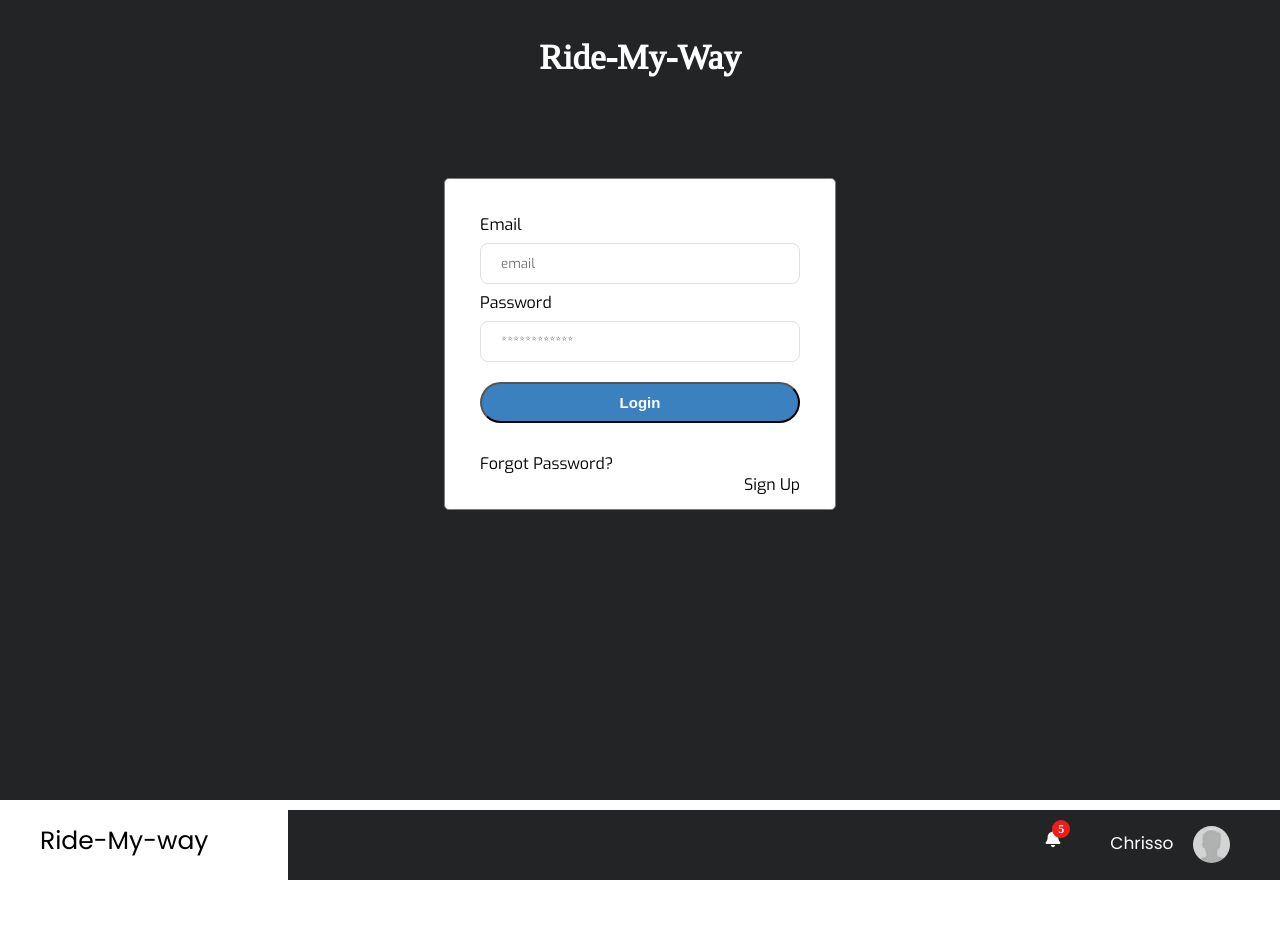
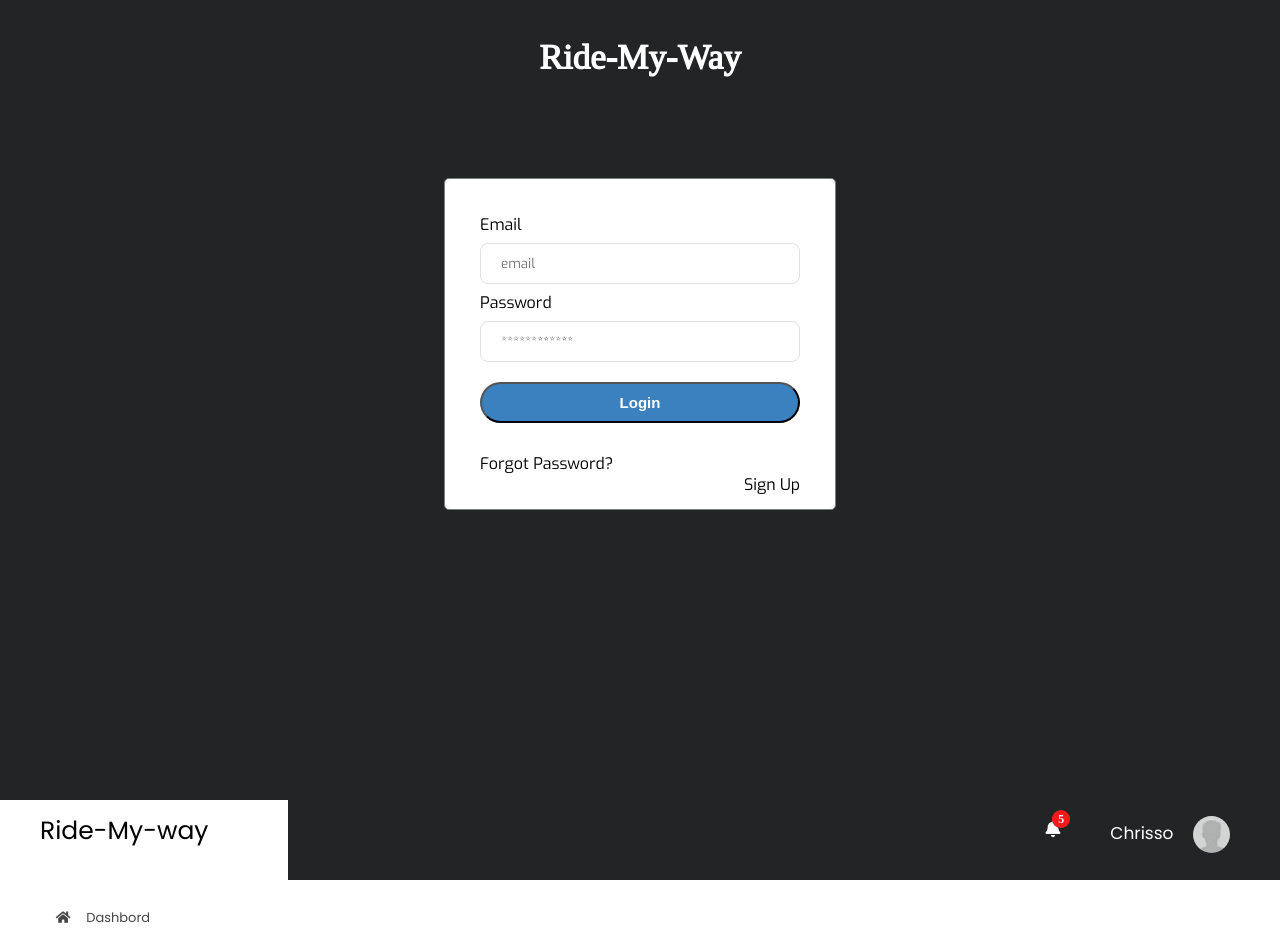
Before and after one commit to chrisoemma/ride-my-way, a React (Create React App) app in the folder front-end/: page / in a window 1280 px wide. Shown: the top 952 px of the page. Before the commit the page ends 880 px from the top, so only its background shows below. Built offline with nearby package versions, Linux system fonts and the light colour scheme.

Commit message:
Add sidebar with styles

```diff
--- a/front-end/src/App.css
+++ b/front-end/src/App.css
@@ -111,7 +111,7 @@ input[type="password"],
 }
 
 .navbar header nav ul {
-  margin: 10px auto;
+  margin: 0 auto;
   list-style-type: none;
   overflow: hidden;
   z-index: 100;
@@ -175,6 +175,36 @@ input[type="password"],
   box-shadow: 0 0 1px #333;
 }
 
+.sidebar {
+  height: 100%;
+  width: 23%;
+  z-index: 1;
+  left: 0;
+  position: absolute;
+  overflow-x: hidden;
+  padding-top: 16px;
+}
+
+.sidebar a {
+  padding-left: 40px;
+  text-decoration: none;
+  font-size: 13px;
+  color: #464646;
+  display: block;
+  font-family: "Poppins", sans-serif;
+  margin-bottom: 15px;
+}
+
+.sidebar a i {
+  margin: 15px;
+}
+
+.sidebar a:hover {
+  background-color: #f7fcfd;
+  padding-left: 35px;
+  color: rgb(74, 74, 247);
+}
+
 /* .navbar header nav ul .brand {
   width: 80%;
   float: right;
--- /dev/null
+++ b/front-end/src/components/layouts/Sidenav.js
@@ -0,0 +1,15 @@
+import React, { Component } from 'react'
+
+export class Sidenav extends Component {
+    render() {
+        return (
+            <div className="sidebar">
+                <a href="#home"><i className="fa fa-fw fa-home"></i>Dashbord</a>
+                <a href="#services"><i className="fa fa-fw fa-wrench"></i> Settings</a>
+            </div>
+
+        )
+    }
+}
+
+export default Sidenav
--- a/front-end/src/components/profile/Profile.js
+++ b/front-end/src/components/profile/Profile.js
@@ -1,11 +1,13 @@
 import React, { Component } from 'react'
 import Navbar from '../layouts/Navbar'
+import Sidenav from '../layouts/Sidenav'
 
 export class Profile extends Component {
     render() {
         return (
             <div>
                 <Navbar />
+                <Sidenav />
             </div>
         )
     }
```
